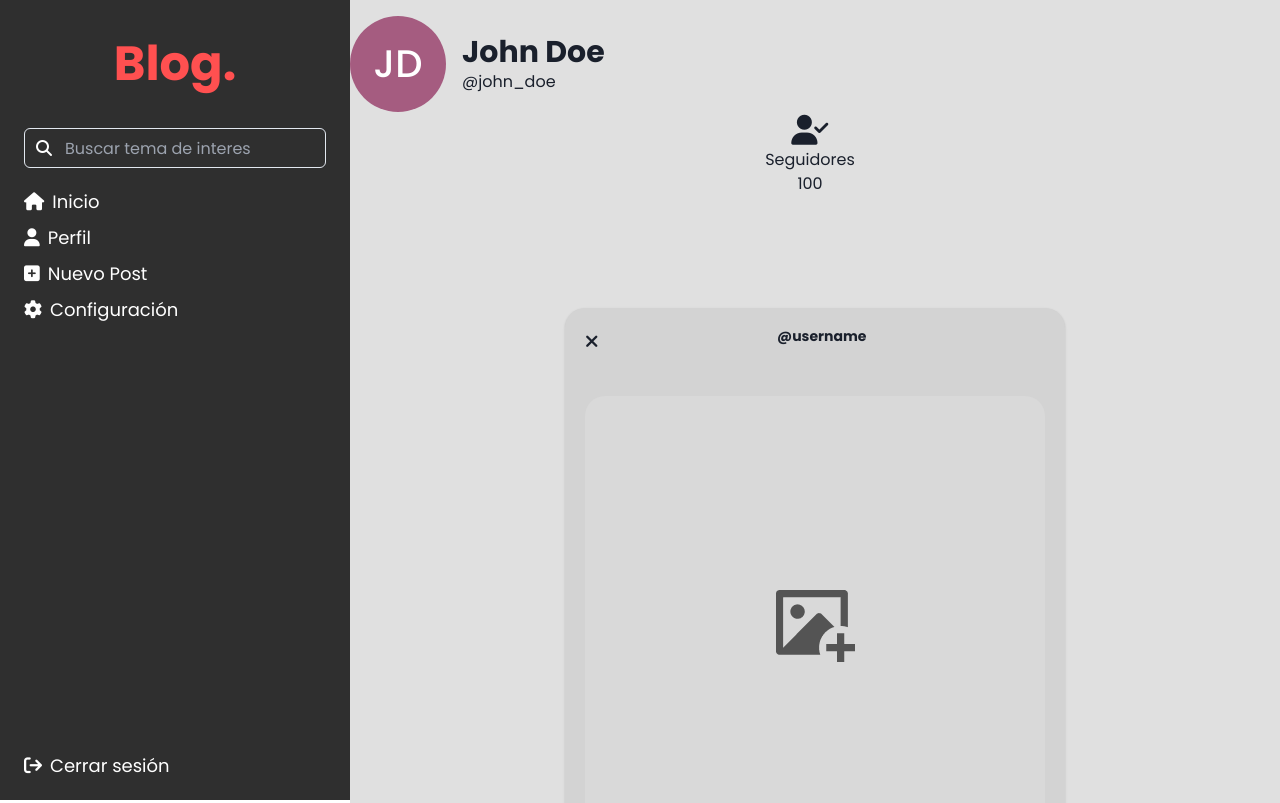
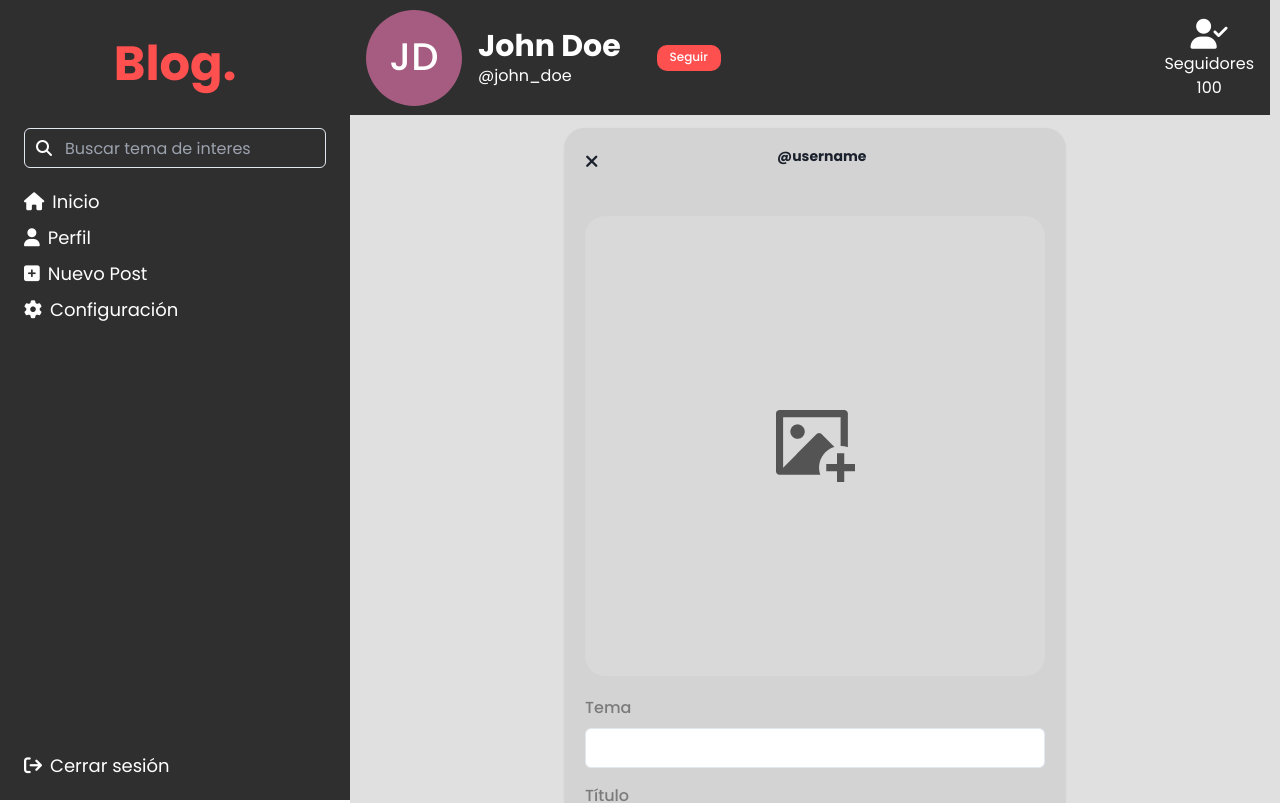
Before and after one commit to moises-herrera/blog-frontend, a React (Vite) app: page /profile in a window 1280 px wide. Shown: the top 803 px of the page. Built offline with nearby package versions, Linux system fonts and the light colour scheme.

Commit message:
refactor: profile header styles

```diff
--- a/src/index.css
+++ b/src/index.css
@@ -13,5 +13,14 @@ body {
 }
 
 .profile-header {
-  width: calc(100vw - 360px);
+  @apply fixed z-40 top-0 bg-primary-500 text-white;
+  @apply flex flex-col w-full max-h-fit items-start p-4 gap-3 pt-20;
 }
+
+@media (min-width: 1024px) {
+  .profile-header {
+    @apply flex flex-row h-[115px] justify-between items-center p-4 gap-3;
+
+    width: calc(100vw - 360px);
+  }
+}
--- a/src/profile/components/ProfileHeader.tsx
+++ b/src/profile/components/ProfileHeader.tsx
@@ -1,16 +1,27 @@
-import { Avatar, Heading, Text } from '@chakra-ui/react';
+import { Avatar, Button, Heading, Text } from '@chakra-ui/react';
 
 export const ProfileHeader = () => {
   return (
-    <header className="profile-header w-full lg:profile-header-desktop">
+    <header className="profile-header">
       <div className="flex items-center gap-4">
         <Avatar size="xl" name="John Doe" src="" />
         <div className="flex flex-col">
           <Heading size="lg">John Doe</Heading>
           <Text>@john_doe</Text>
         </div>
+        <Button
+          variant="brand"
+          fontSize="12px"
+          fontWeight="500"
+          width="64px"
+          height="26px"
+          borderRadius={10}
+          marginLeft={5}
+        >
+          Seguir
+        </Button>
       </div>
-      <div className="flex flex-col items-center">
+      <div className="flex flex-col items-center pl-2">
         <i className="fa-solid fa-user-check text-3xl"></i>
         <span>Seguidores</span>
         <span>100</span>
--- a/src/profile/pages/Profile.tsx
+++ b/src/profile/pages/Profile.tsx
@@ -7,7 +7,7 @@ export const Profile = () => {
     <section className="section-content">
       <ProfileHeader />
 
-      <div className="mt-28">
+      <div className="mt-[300px] lg:mt-28">
         <FeedContent posts={posts} />
       </div>
     </section>
--- a/src/shared/components/MainContainer.tsx
+++ b/src/shared/components/MainContainer.tsx
@@ -1,4 +1,5 @@
 import { useDispatch, useSelector } from 'react-redux';
+import { useLocation } from 'react-router-dom';
 import { toggleLeftSidebar } from 'src/store/ui';
 
 interface MainContainerProps {
@@ -7,6 +8,7 @@ interface MainContainerProps {
 
 export const MainContainer = ({ children }: MainContainerProps) => {
   const { isLeftSidebarOpen } = useSelector(({ ui }) => ui);
+  const { pathname } = useLocation();
   const dispatch = useDispatch();
 
   const onToggleLeftSidebar = (): void => {
@@ -18,8 +20,8 @@ export const MainContainer = ({ children }: MainContainerProps) => {
       <button
         type="button"
         onClick={onToggleLeftSidebar}
-        className={`lg:hidden absolute z-50 top-5 right-5 ${
-          isLeftSidebarOpen ? 'text-white' : ''
+        className={`lg:hidden fixed z-50 top-5 right-5 ${
+          isLeftSidebarOpen || pathname.includes('profile') ? 'text-white' : ''
         }`}
       >
         <i className="fa-solid fa-bars text-3xl"></i>
```
